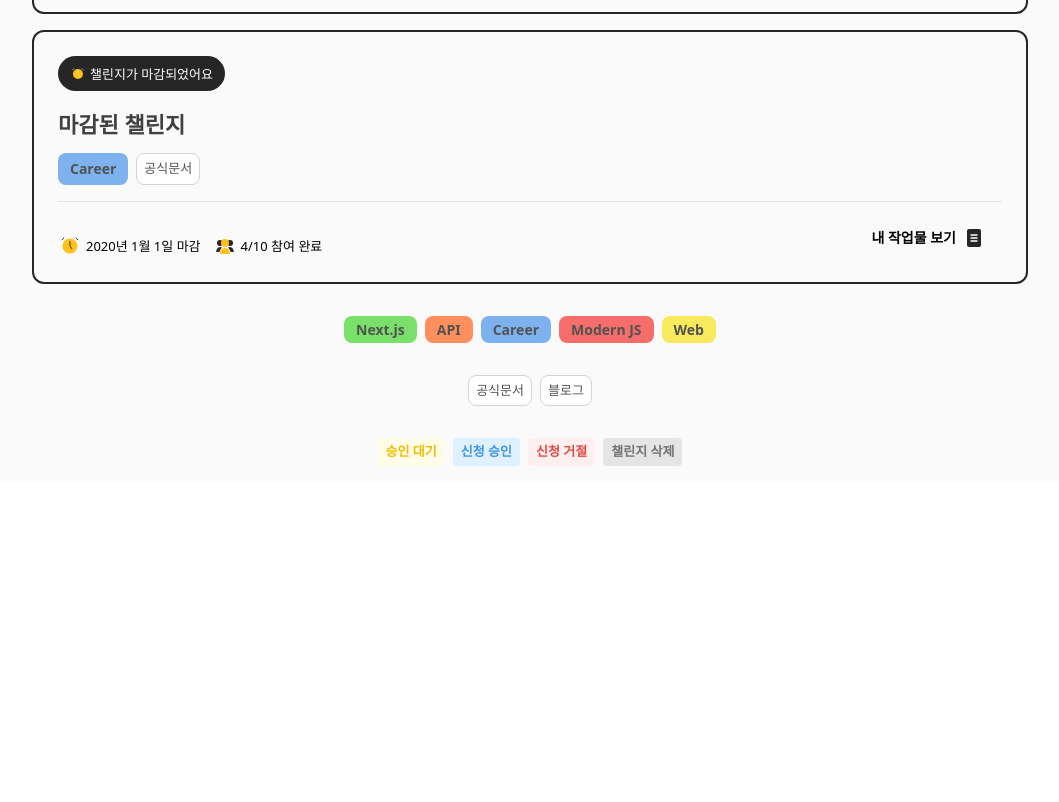
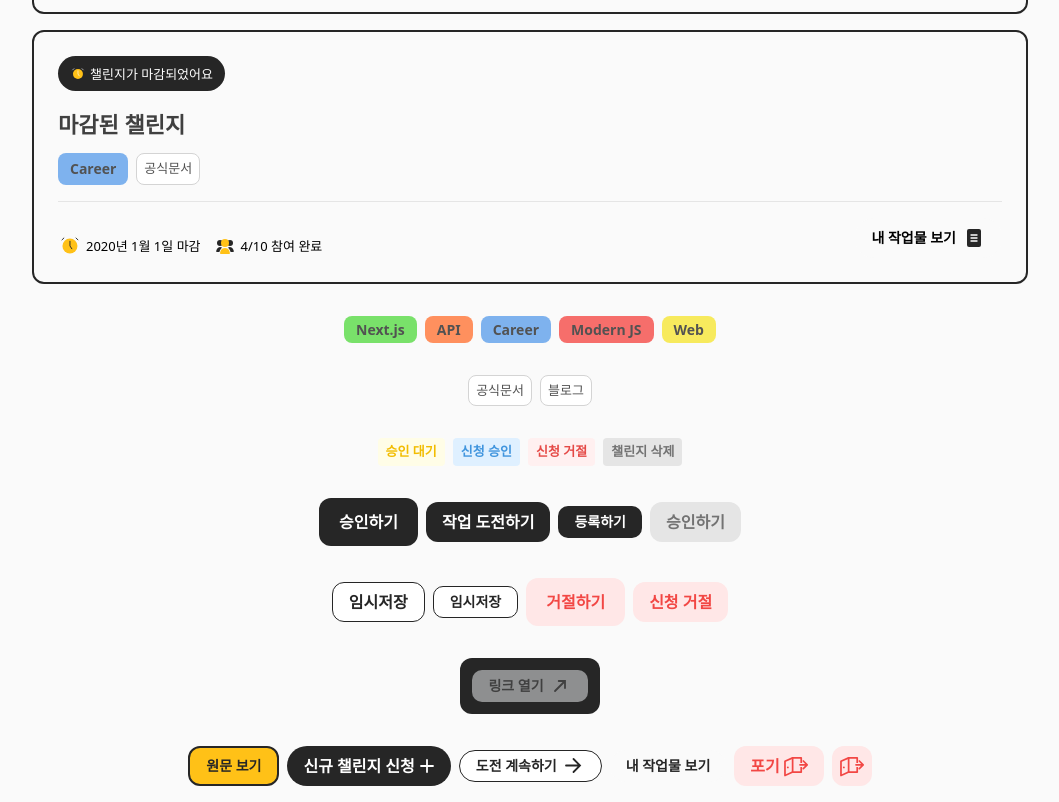
Before and after one commit to quothraven1122/13-docthru-2-FE, a Next.js app: page /test in a window 1280 px wide. Shown: the part 3222-4024 px from the top of the page, without its empty margins (110-1169 px from the left). Before the commit the page ends 3704 px from the top, so only its background shows below. Built offline with nearby package versions, Linux system fonts and the light colour scheme.

Commit message:
feat: #16 button 공통 컴포넌트 구현

```diff
--- a/src/app/(main)/test/page.jsx
+++ b/src/app/(main)/test/page.jsx
@@ -1,6 +1,9 @@
 "use client";
 
+import Image from "next/image";
+
 import Chip from "@/components/Chip";
+import Button from "@/components/Button";
 import SearchBar from "@/components/SearchBar";
 import Container from "@/components/Container";
 import { CardView, MyCardView } from "@/components/CardView";
@@ -131,6 +134,58 @@ export default function Page() {
         <Chip variant="status" value="REJECTED" />
         <Chip variant="status" value="DELETED" />
       </div>
+
+      <div className="flex flex-wrap items-center gap-2">
+        <Button variant="solid" size="lg">
+          승인하기
+        </Button>
+        <Button variant="solid">작업 도전하기</Button>
+        <Button variant="solid" size="sm">
+          등록하기
+        </Button>
+        <Button variant="solid" disabled>
+          승인하기
+        </Button>
+      </div>
+
+      <div className="flex flex-wrap items-center gap-2">
+        <Button variant="outline">임시저장</Button>
+        <Button variant="outline" size="sm">
+          임시저장
+        </Button>
+        <Button variant="tonal" size="lg">
+          거절하기
+        </Button>
+        <Button variant="tonal">신청 거절</Button>
+      </div>
+      <div className="rounded-[12px] bg-gray-800 p-3">
+        <Button variant="transparent" size="sm">
+          링크 열기
+          <Image src="/icons/ic_click.svg" alt="하이퍼링크" width={24} height={24} />
+        </Button>
+      </div>
+
+      <div className="flex flex-wrap items-center gap-2">
+        <Button variant="filled">원문 보기</Button>
+        <Button variant="solid" pill>
+          신규 챌린지 신청
+          <Image src="/icons/ic_plus_m.svg" alt="신규 챌린지 신청" width={16} height={16} />
+        </Button>
+        <Button variant="outline" size="sm" pill>
+          도전 계속하기
+          <Image src="/icons/ic_arrow_right.svg" alt="도전 계속하기" width={24} height={24} />
+        </Button>
+        <Button variant="ghost" size="sm" pill>
+          내 작업물 보기
+        </Button>
+        <Button variant="tonal">
+          포기
+          <Image src="/icons/ic_give_up.svg" alt="포기" width={24} height={24} />
+        </Button>
+        <Button variant="tonal" iconOnly>
+          <Image src="/icons/ic_give_up.svg" alt="포기" width={24} height={24} />
+        </Button>
+      </div>
     </div>
   );
 }
--- /dev/null
+++ b/src/components/Button.jsx
@@ -0,0 +1,39 @@
+const VARIANT_STYLES = {
+  solid: "bg-gray-800 font-semibold text-white disabled:bg-gray-200 disabled:text-gray-500",
+  outline: "border border-gray-800 bg-white font-semibold text-gray-800",
+  tonal: "bg-[#ffe7e7] font-semibold text-[#f24744]",
+  transparent: "bg-[#f6f8fa]/50 font-bold text-gray-700",
+  filled: "border-2 border-gray-800 bg-brand-yellow font-bold text-gray-800",
+  ghost: "bg-gray-50 font-bold text-gray-800",
+};
+
+const SIZE_STYLES = {
+  lg: "h-[48px]",
+  md: "h-[40px]",
+  sm: "h-[32px]",
+};
+
+export default function Button({
+  variant = "solid",
+  size = "md",
+  pill = false,
+  iconOnly = false,
+  type = "button",
+  className = "",
+  children,
+  ...rest
+}) {
+  const rounded = pill ? "rounded-full" : size === "sm" ? "rounded-[10px]" : "rounded-[12px]";
+  const textSize = variant === "filled" || size === "sm" ? "text-[14px]" : "text-[16px]";
+  const width = iconOnly ? (size === "sm" ? "w-[36px]" : "w-[40px]") : size === "lg" ? "px-[20px]" : "px-[16px]";
+
+  return (
+    <button
+      type={type}
+      className={`inline-flex cursor-pointer items-center justify-center gap-[4px] disabled:cursor-default ${VARIANT_STYLES[variant]} ${SIZE_STYLES[size]} ${rounded} ${textSize} ${width} ${className}`}
+      {...rest}
+    >
+      {children}
+    </button>
+  );
+}
```
Also changed, not shown: public/icons/ic_click.svg (added), public/icons/ic_give_up.svg (added).
